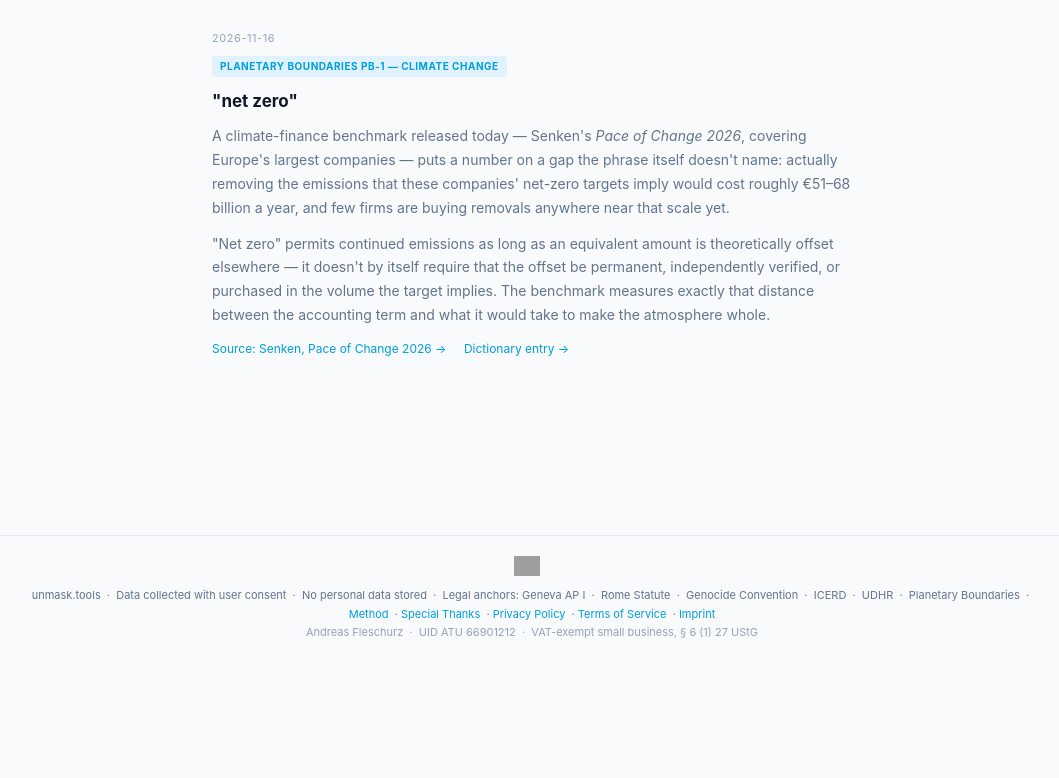
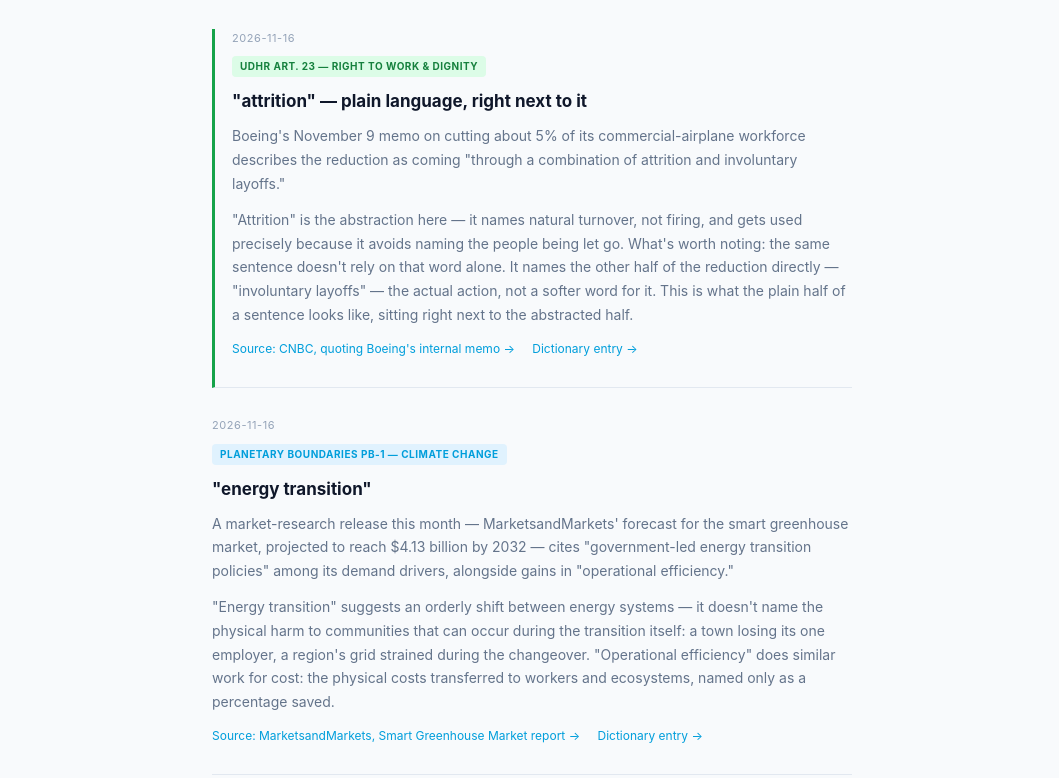
Before and after one commit to fleschurza/ldm-report, a plain HTML site: page blog.html in a window 1280 px wide. Shown: the part 358-1136 px from the top of the page, without its empty margins (108-1167 px from the left). Before the commit the page ends 1020 px from the top, so only its background shows below. Drawn offline with Linux system fonts and the light colour scheme; no server answers; grey boxes are pictures that could not be loaded.

Commit message:
Add two more blog entries: "energy transition" and "attrition"
"energy transition" + "operational efficiency" from MarketsandMarkets'
Smart Greenhouse Market report (PR Newswire, 2026-11-06). "attrition"
is the first "plain language done right" entry — Boeing's Nov 9 memo
pairs the abstraction with the plain term "involuntary layoffs" in
the same sentence, so the note highlights the pairing instead of
flagging an abstraction alone.

Co-Authored-By: Claude Sonnet 5 <noreply@anthropic.com>

```diff
--- a/blog.html
+++ b/blog.html
@@ -40,6 +40,9 @@
     .post-links a { margin-right: 14px; }
 
     .empty-state { background: var(--c-surface); border: 1px dashed var(--c-border); border-radius: 10px; padding: 24px; color: var(--c-muted); font-size: 13px; text-align: center; }
+
+    .post-positive { border-left: 3px solid #16a34a; padding-left: 17px; }
+    .post-positive .post-ref { background: #dcfce7; color: #15803d; }
   </style>
 </head>
 <body data-page="blog" data-subtitle="One phrase, one fresh document, one legal citation at a time.">
@@ -56,6 +59,46 @@
   cite the anchor, leave the judgment to the reader.</p>
 
   <div id="posts">
+
+    <div class="post post-positive">
+      <div class="post-date">2026-11-16</div>
+      <div class="post-ref">UDHR Art. 23 — Right to Work &amp; Dignity</div>
+      <div class="post-phrase">"attrition" — plain language, right next to it</div>
+      <p>Boeing's November 9 memo on cutting about 5% of its commercial-airplane
+      workforce describes the reduction as coming "through a combination of
+      attrition and involuntary layoffs."</p>
+      <p>"Attrition" is the abstraction here — it names natural turnover, not
+      firing, and gets used precisely because it avoids naming the people being
+      let go. What's worth noting: the same sentence doesn't rely on that word
+      alone. It names the other half of the reduction directly — "involuntary
+      layoffs" — the actual action, not a softer word for it. This is what the
+      plain half of a sentence looks like, sitting right next to the abstracted
+      half.</p>
+      <div class="post-links">
+        <a href="https://www.cnbc.com/2026/11/09/boeing-layoffs-commercial-airplane.html">Source: CNBC, quoting Boeing's internal memo →</a>
+        <a href="report.html?term=attrition">Dictionary entry →</a>
+      </div>
+    </div>
+
+    <div class="post">
+      <div class="post-date">2026-11-16</div>
+      <div class="post-ref">Planetary Boundaries PB-1 — Climate Change</div>
+      <div class="post-phrase">"energy transition"</div>
+      <p>A market-research release this month — MarketsandMarkets' forecast for
+      the smart greenhouse market, projected to reach $4.13 billion by 2032 —
+      cites "government-led energy transition policies" among its demand
+      drivers, alongside gains in "operational efficiency."</p>
+      <p>"Energy transition" suggests an orderly shift between energy systems —
+      it doesn't name the physical harm to communities that can occur during the
+      transition itself: a town losing its one employer, a region's grid
+      strained during the changeover. "Operational efficiency" does similar work
+      for cost: the physical costs transferred to workers and ecosystems, named
+      only as a percentage saved.</p>
+      <div class="post-links">
+        <a href="https://www.prnewswire.com/news-releases/smart-greenhouse-market-worth-4-13-billion-by-2032---exclusive-report-by-marketsandmarkets-302931858.html">Source: MarketsandMarkets, Smart Greenhouse Market report →</a>
+        <a href="report.html?term=energy%20transition">Dictionary entry →</a>
+      </div>
+    </div>
 
     <div class="post">
       <div class="post-date">2026-11-16</div>
```
